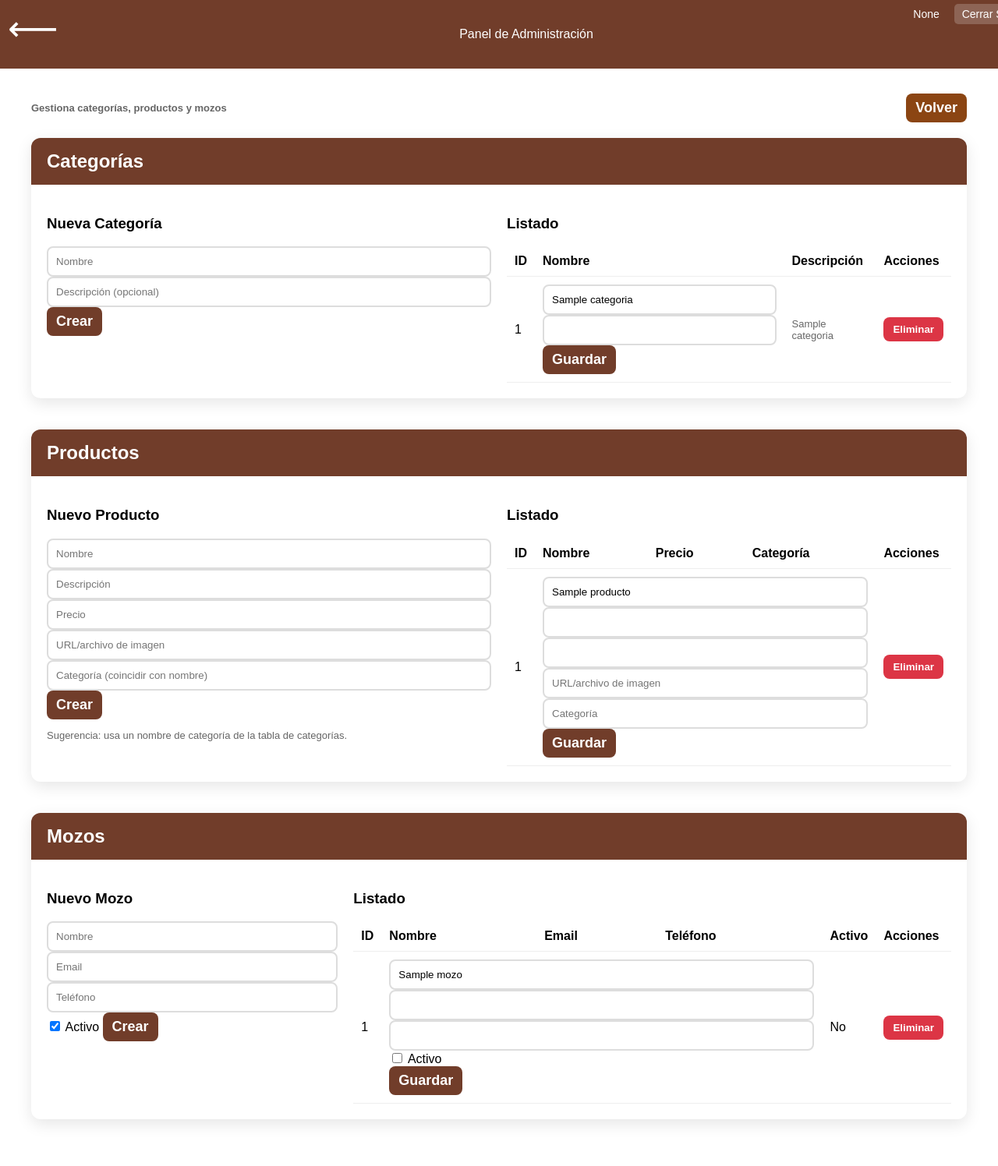
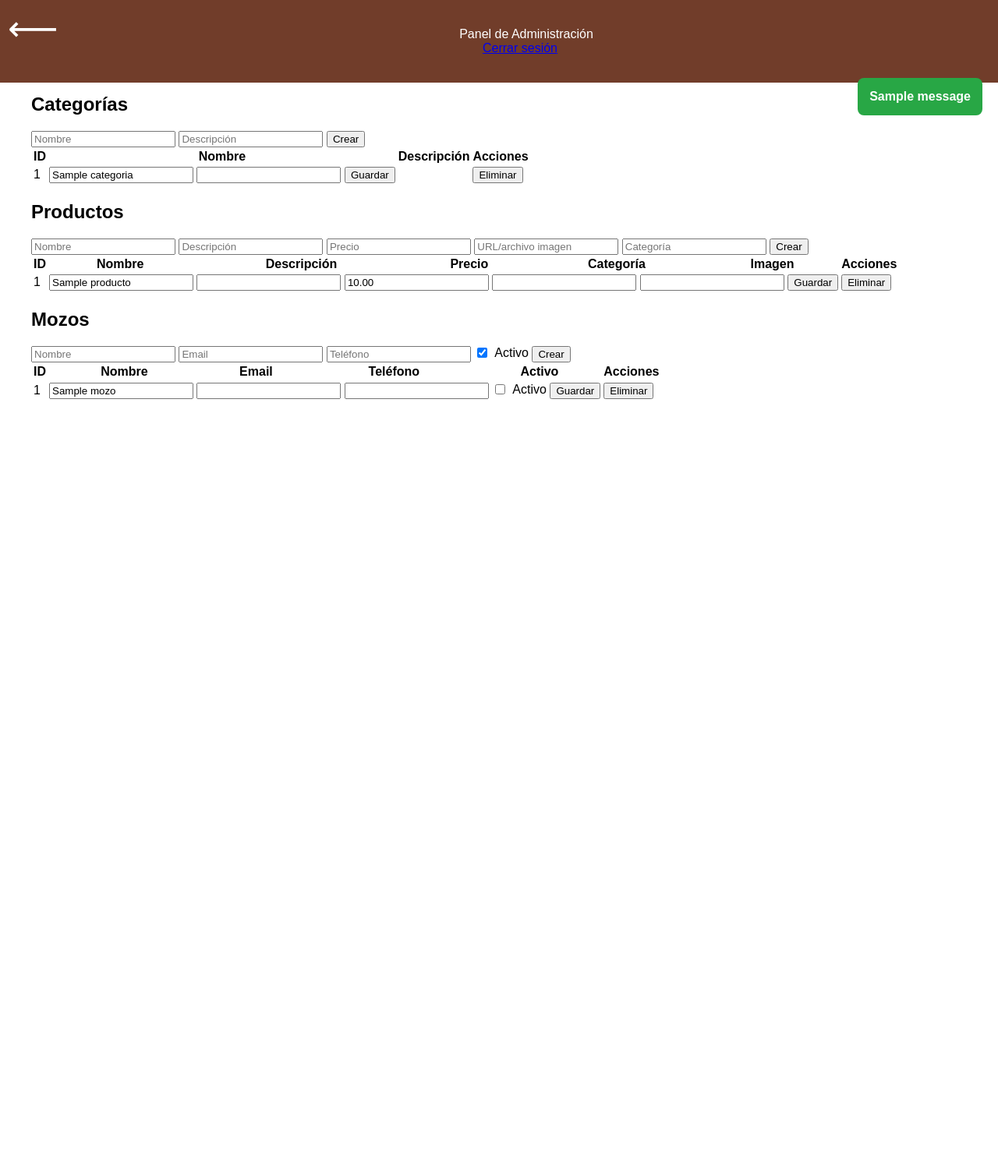
Before and after one commit to valegodoy07/Tesina, a Flask app: template AppMenuDigital/Templates/admin.html in a window 1280 px wide. Shown: the whole page at 78% size. After the commit the page ends 512 px from the top, so only its background shows below. Run offline with Flask 3, Linux system fonts and the light colour scheme; the template is opened without the code that fills it: most values are stand-ins (such as "Sample title", 1, 10 or a date in 2020); one stand-in notice (Sample message) is shown; some libraries are stand-ins or nearby versions.

Commit message:
agregar imagenes, y6 cambio de codigo

```diff
--- a/AppMenuDigital/Main.py
+++ b/AppMenuDigital/Main.py
@@ -371,7 +371,7 @@ def perfil():
 
     try:
         cur = mysql.connection.cursor()
-        cur.execute("SELECT * FROM usuarios WHERE idusuario  = %s", (session['user_id'],))
+        cur.execute("SELECT * FROM usuarios WHERE id = %s", (session['user_id'],))
         usuario = cur.fetchone()
         cur.close()
 
--- a/AppMenuDigital/Templates/admin.html
+++ b/AppMenuDigital/Templates/admin.html
@@ -5,59 +5,35 @@
 	<meta name="viewport" content="width=device-width, initial-scale=1.0">
 	<title>Panel de Administración</title>
 	<link rel="stylesheet" href="{{ url_for('static', filename='Styles.css') }}">
-  <style>
-    .admin-container { max-width: 1200px; margin: 120px auto 60px; padding: 0 20px; }
-    .admin-header { display: flex; justify-content: space-between; align-items: center; margin-bottom: 20px; }
-    .admin-sections { display: grid; grid-template-columns: 1fr; gap: 40px; }
-    .admin-card { background: #fff; border-radius: 12px; box-shadow: 0 6px 20px rgba(0,0,0,0.1); overflow: hidden; }
-    .admin-card h2 { margin: 0; padding: 16px 20px; background: #713D2A; color: #fff; }
-    .admin-card .body { padding: 20px; }
-    .grid { display: grid; grid-template-columns: 1fr 1fr; gap: 20px; }
-    .grid-3 { display: grid; grid-template-columns: 1fr 1fr 1fr; gap: 20px; }
-    .table { width: 100%; border-collapse: collapse; }
-    .table th, .table td { padding: 10px; border-bottom: 1px solid #eee; text-align: left; }
-    .actions { display: flex; gap: 8px; }
-    .btn { padding: 8px 12px; border-radius: 8px; border: none; cursor: pointer; font-weight: bold; }
-    .btn-primary { background: #713D2A; color: #fff; }
-    .btn-danger { background: #dc3545; color: #fff; }
-    .btn-secondary { background: #8B4513; color: #fff; }
-    form.inline { display: inline; }
-    input[type=text], input[type=number] { width: 100%; padding: 10px; border: 2px solid #ddd; border-radius: 8px; box-sizing: border-box; }
-    .muted { color: #666; font-size: 13px; }
-    @media (max-width: 900px) { .grid, .grid-3 { grid-template-columns: 1fr; } }
-  </style>
 </head>
 <body>
 	<div class="barra-superior">
 		<div class="menu-icono" onclick="window.location='{{ url_for('index') }}'">⟵</div>
 		Panel de Administración
-    <div class="user-info">
-      <span>{{ session.get('nombre') }}</span>
-      <a href="{{ url_for('logout') }}">Cerrar Sesión</a>
+		<div style="margin-left:auto; padding-right:16px;">
+			<a href="{{ url_for('logout') }}">Cerrar sesión</a>
 		</div>
 	</div>
 
-  <div class="admin-container">
-    <div class="admin-header">
-      <h1 class="muted">Gestiona categorías, productos y mozos</h1>
-      <a class="btn btn-secondary" href="{{ url_for('index') }}">Volver</a>
+	<div class="container" style="padding-top: 100px;">
+		{% with messages = get_flashed_messages(with_categories=true) %}
+			{% if messages %}
+				<div class="flash-messages">
+					{% for category, message in messages %}
+						<div class="flash-message flash-{{ category }}">{{ message }}</div>
+					{% endfor %}
 				</div>
+			{% endif %}
+		{% endwith %}
 
-    <div class="admin-sections">
-      <!-- Categorías -->
-      <div class="admin-card" id="categorias">
 		<h2>Categorías</h2>
-        <div class="body">
-          <div class="grid">
-            <form action="{{ url_for('admin_categorias_crear') }}" method="post">
-              <h3>Nueva Categoría</h3>
+		<div class="admin-section">
+			<form method="POST" action="{{ url_for('admin_categorias_crear') }}" class="admin-form">
 				<input type="text" name="nombre" placeholder="Nombre" required>
-              <input type="text" name="descripcion" placeholder="Descripción (opcional)">
-              <button class="btn btn-primary" type="submit">Crear</button>
+				<input type="text" name="descripcion" placeholder="Descripción">
+				<button type="submit">Crear</button>
 			</form>
-            <div>
-              <h3>Listado</h3>
-              <table class="table">
+			<table class="admin-table">
 				<thead>
 					<tr><th>ID</th><th>Nombre</th><th>Descripción</th><th>Acciones</th></tr>
 				</thead>
@@ -66,18 +42,96 @@
 					<tr>
 						<td>{{ c[0] }}</td>
 						<td>
-                      <form class="inline" action="{{ url_for('admin_categorias_actualizar', categoria_id=c[0]) }}" method="post">
+							<form method="POST" action="{{ url_for('admin_categorias_actualizar', categoria_id=c[0]) }}" class="inline-form">
 								<input type="text" name="nombre" value="{{ c[1] }}" required>
 								<input type="text" name="descripcion" value="{{ c[2] or '' }}">
-                        <div class="actions">
-                          <button class="btn btn-primary" type="submit">Guardar</button>
-                        </div>
+								<button type="submit">Guardar</button>
 							</form>
 						</td>
-                    <td class="muted">{{ c[2] }}</td>
+						<td>{{ c[2] or '' }}</td>
 						<td>
-                      <form class="inline" action="{{ url_for('admin_categorias_eliminar', categoria_id=c[0]) }}" method="post" onsubmit="return confirm('¿Eliminar categoría?')">
-                        <button class="btn btn-danger" type="submit">Eliminar</button>
+							<form method="POST" action="{{ url_for('admin_categorias_eliminar', categoria_id=c[0]) }}" onsubmit="return confirm('¿Eliminar categoría?')">
+								<button type="submit" class="btn-danger">Eliminar</button>
+							</form>
+						</td>
+					</tr>
+					{% endfor %}
+				</tbody>
+			</table>
+		</div>
+
+		<h2>Productos</h2>
+		<div class="admin-section">
+			<form method="POST" action="{{ url_for('admin_productos_crear') }}" class="admin-form">
+				<input type="text" name="nombre" placeholder="Nombre" required>
+				<input type="text" name="descripcion" placeholder="Descripción">
+				<input type="number" name="precio" placeholder="Precio" step="0.01" required>
+				<input type="text" name="imagen" placeholder="URL/archivo imagen">
+				<input type="text" name="categoria" placeholder="Categoría">
+				<button type="submit">Crear</button>
+			</form>
+			<table class="admin-table">
+				<thead>
+					<tr><th>ID</th><th>Nombre</th><th>Descripción</th><th>Precio</th><th>Categoría</th><th>Imagen</th><th>Acciones</th></tr>
+				</thead>
+				<tbody>
+					{% for p in productos %}
+					<tr>
+						<td>{{ p[0] }}</td>
+						<td colspan="5">
+							<form method="POST" action="{{ url_for('admin_productos_actualizar', producto_id=p[0]) }}" class="inline-form">
+								<input type="text" name="nombre" value="{{ p[1] }}" required>
+								<input type="text" name="descripcion" value="{{ p[2] or '' }}">
+								<input type="number" name="precio" value="{{ '%.2f' % p[3] }}" step="0.01" required>
+								<input type="text" name="categoria" value="{{ p[4] or '' }}">
+								<input type="text" name="imagen" value="{{ p[5] or '' }}">
+								<button type="submit">Guardar</button>
+							</form>
+						</td>
+						<td>
+							<form method="POST" action="{{ url_for('admin_productos_eliminar', producto_id=p[0]) }}" onsubmit="return confirm('¿Eliminar producto?')">
+								<button type="submit" class="btn-danger">Eliminar</button>
+							</form>
+						</td>
+					</tr>
+					{% endfor %}
+				</tbody>
+			</table>
+		</div>
+
+		<h2>Mozos</h2>
+		<div class="admin-section">
+			<form method="POST" action="{{ url_for('admin_mozos_crear') }}" class="admin-form">
+				<input type="text" name="nombre" placeholder="Nombre" required>
+				<input type="email" name="email" placeholder="Email">
+				<input type="text" name="telefono" placeholder="Teléfono">
+				<label style="display:inline-flex; align-items:center; gap:6px;">
+					<input type="checkbox" name="activo" checked> Activo
+				</label>
+				<button type="submit">Crear</button>
+			</form>
+			<table class="admin-table">
+				<thead>
+					<tr><th>ID</th><th>Nombre</th><th>Email</th><th>Teléfono</th><th>Activo</th><th>Acciones</th></tr>
+				</thead>
+				<tbody>
+					{% for m in mozos %}
+					<tr>
+						<td>{{ m[0] }}</td>
+						<td colspan="4">
+							<form method="POST" action="{{ url_for('admin_mozos_actualizar', mozo_id=m[0]) }}" class="inline-form">
+								<input type="text" name="nombre" value="{{ m[1] }}" required>
+								<input type="email" name="email" value="{{ m[2] or '' }}">
+								<input type="text" name="telefono" value="{{ m[3] or '' }}">
+								<label style="display:inline-flex; align-items:center; gap:6px;">
+									<input type="checkbox" name="activo" {% if m[4] %}checked{% endif %}> Activo
+								</label>
+								<button type="submit">Guardar</button>
+							</form>
+						</td>
+						<td>
+							<form method="POST" action="{{ url_for('admin_mozos_eliminar', mozo_id=m[0]) }}" onsubmit="return confirm('¿Eliminar mozo?')">
+								<button type="submit" class="btn-danger">Eliminar</button>
 							</form>
 						</td>
 					</tr>
@@ -86,110 +140,5 @@
 			</table>
 		</div>
 	</div>
-        </div>
-      </div>
-
-      <!-- Productos -->
-      <div class="admin-card" id="productos">
-        <h2>Productos</h2>
-        <div class="body">
-          <div class="grid">
-            <form action="{{ url_for('admin_productos_crear') }}" method="post">
-              <h3>Nuevo Producto</h3>
-              <input type="text" name="nombre" placeholder="Nombre" required>
-              <input type="text" name="descripcion" placeholder="Descripción">
-              <input type="number" step="0.01" name="precio" placeholder="Precio" required>
-              <input type="text" name="imagen" placeholder="URL/archivo de imagen">
-              <input type="text" name="categoria" placeholder="Categoría (coincidir con nombre)">
-              <button class="btn btn-primary" type="submit">Crear</button>
-              <p class="muted">Sugerencia: usa un nombre de categoría de la tabla de categorías.</p>
-            </form>
-            <div>
-              <h3>Listado</h3>
-              <table class="table">
-                <thead>
-                  <tr><th>ID</th><th>Nombre</th><th>Precio</th><th>Categoría</th><th>Acciones</th></tr>
-                </thead>
-                <tbody>
-                  {% for p in productos %}
-                  <tr>
-                    <td>{{ p[0] }}</td>
-                    <td colspan="3">
-                      <form class="inline" action="{{ url_for('admin_productos_actualizar', producto_id=p[0]) }}" method="post">
-                        <input type="text" name="nombre" value="{{ p[1] }}" required>
-                        <input type="text" name="descripcion" value="{{ p[2] or '' }}">
-                        <input type="number" step="0.01" name="precio" value="{{ p[3] }}" required>
-                        <input type="text" name="imagen" value="{{ p[5] or '' }}" placeholder="URL/archivo de imagen">
-                        <input type="text" name="categoria" value="{{ p[4] or '' }}" placeholder="Categoría">
-                        <div class="actions">
-                          <button class="btn btn-primary" type="submit">Guardar</button>
-                        </div>
-                      </form>
-                    </td>
-                    <td>
-                      <form class="inline" action="{{ url_for('admin_productos_eliminar', producto_id=p[0]) }}" method="post" onsubmit="return confirm('¿Eliminar producto?')">
-                        <button class="btn btn-danger" type="submit">Eliminar</button>
-                      </form>
-                    </td>
-                  </tr>
-                  {% endfor %}
-                </tbody>
-              </table>
-            </div>
-          </div>
-        </div>
-      </div>
-
-      <!-- Mozos -->
-      <div class="admin-card" id="mozos">
-        <h2>Mozos</h2>
-        <div class="body">
-          <div class="grid-3">
-            <form action="{{ url_for('admin_mozos_crear') }}" method="post">
-              <h3>Nuevo Mozo</h3>
-              <input type="text" name="nombre" placeholder="Nombre" required>
-              <input type="text" name="email" placeholder="Email">
-              <input type="text" name="telefono" placeholder="Teléfono">
-              <label><input type="checkbox" name="activo" checked> Activo</label>
-              <button class="btn btn-primary" type="submit">Crear</button>
-            </form>
-            <div style="grid-column: span 2;">
-              <h3>Listado</h3>
-              <table class="table">
-                <thead>
-                  <tr><th>ID</th><th>Nombre</th><th>Email</th><th>Teléfono</th><th>Activo</th><th>Acciones</th></tr>
-                </thead>
-                <tbody>
-                  {% for m in mozos %}
-                  <tr>
-                    <td>{{ m[0] }}</td>
-                    <td colspan="3">
-                      <form class="inline" action="{{ url_for('admin_mozos_actualizar', mozo_id=m[0]) }}" method="post">
-                        <input type="text" name="nombre" value="{{ m[1] }}" required>
-                        <input type="text" name="email" value="{{ m[2] or '' }}">
-                        <input type="text" name="telefono" value="{{ m[3] or '' }}">
-                        <label><input type="checkbox" name="activo" {% if m[4] %}checked{% endif %}> Activo</label>
-                        <div class="actions">
-                          <button class="btn btn-primary" type="submit">Guardar</button>
-                        </div>
-                      </form>
-                    </td>
-                    <td>{{ 'Sí' if m[4] else 'No' }}</td>
-                    <td>
-                      <form class="inline" action="{{ url_for('admin_mozos_eliminar', mozo_id=m[0]) }}" method="post" onsubmit="return confirm('¿Eliminar mozo?')">
-                        <button class="btn btn-danger" type="submit">Eliminar</button>
-                      </form>
-                    </td>
-                  </tr>
-                  {% endfor %}
-                </tbody>
-              </table>
-            </div>
-          </div>
-        </div>
-      </div>
-    </div>
-  </div>
-
 </body>
 </html>
```
Also changed, not shown: AppMenuDigital/Templates/Index.html (+10 -8 lines), AppMenuDigital/static/images/cheescake.jpg (added), AppMenuDigital/static/images/fla.png (added), AppMenuDigital/static/images/manzana.png (added), AppMenuDigital/static/images/prosfitelores.png (added), AppMenuDigital/static/images/tiramisu.webp (added). Lines whose indentation alone changed are shown as unchanged.
